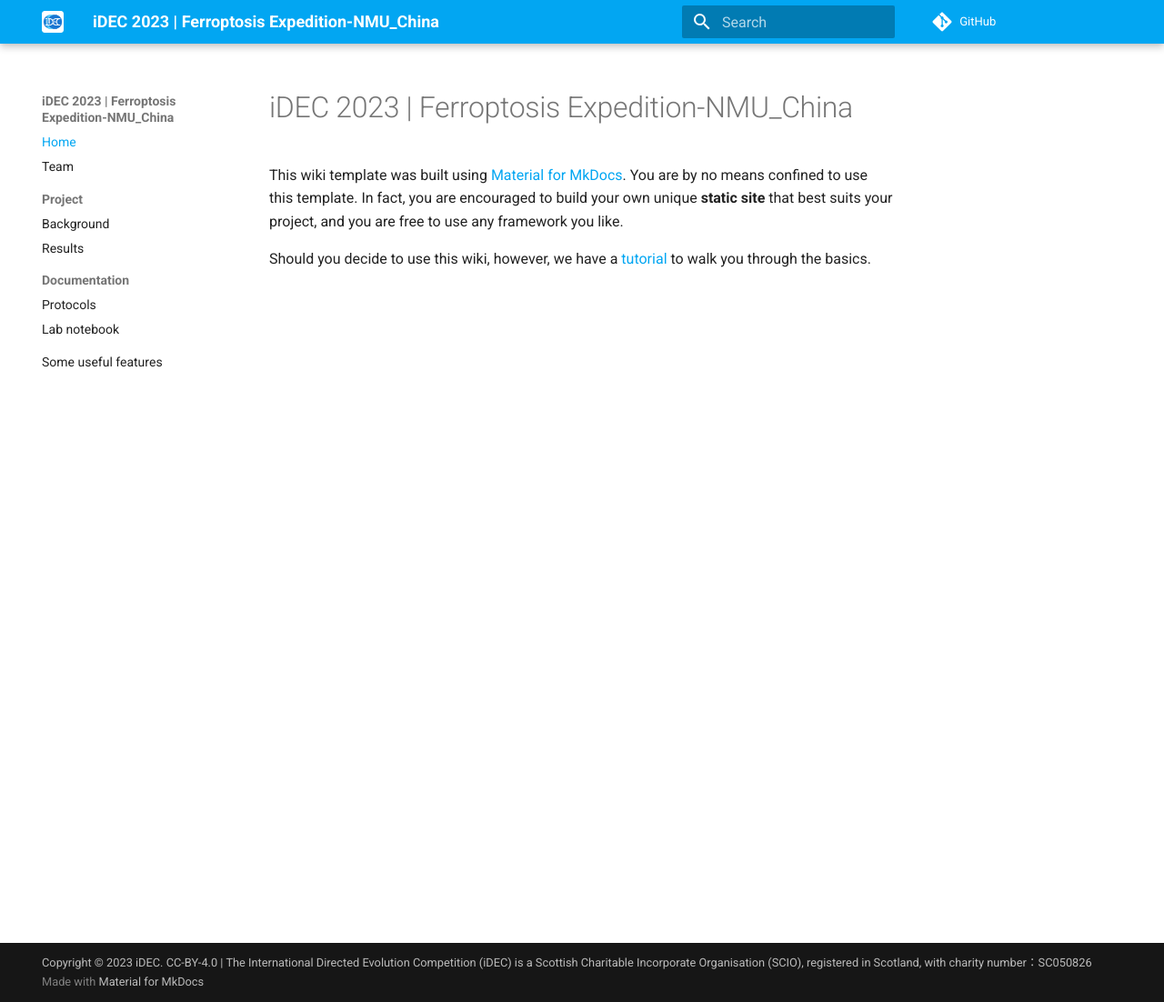
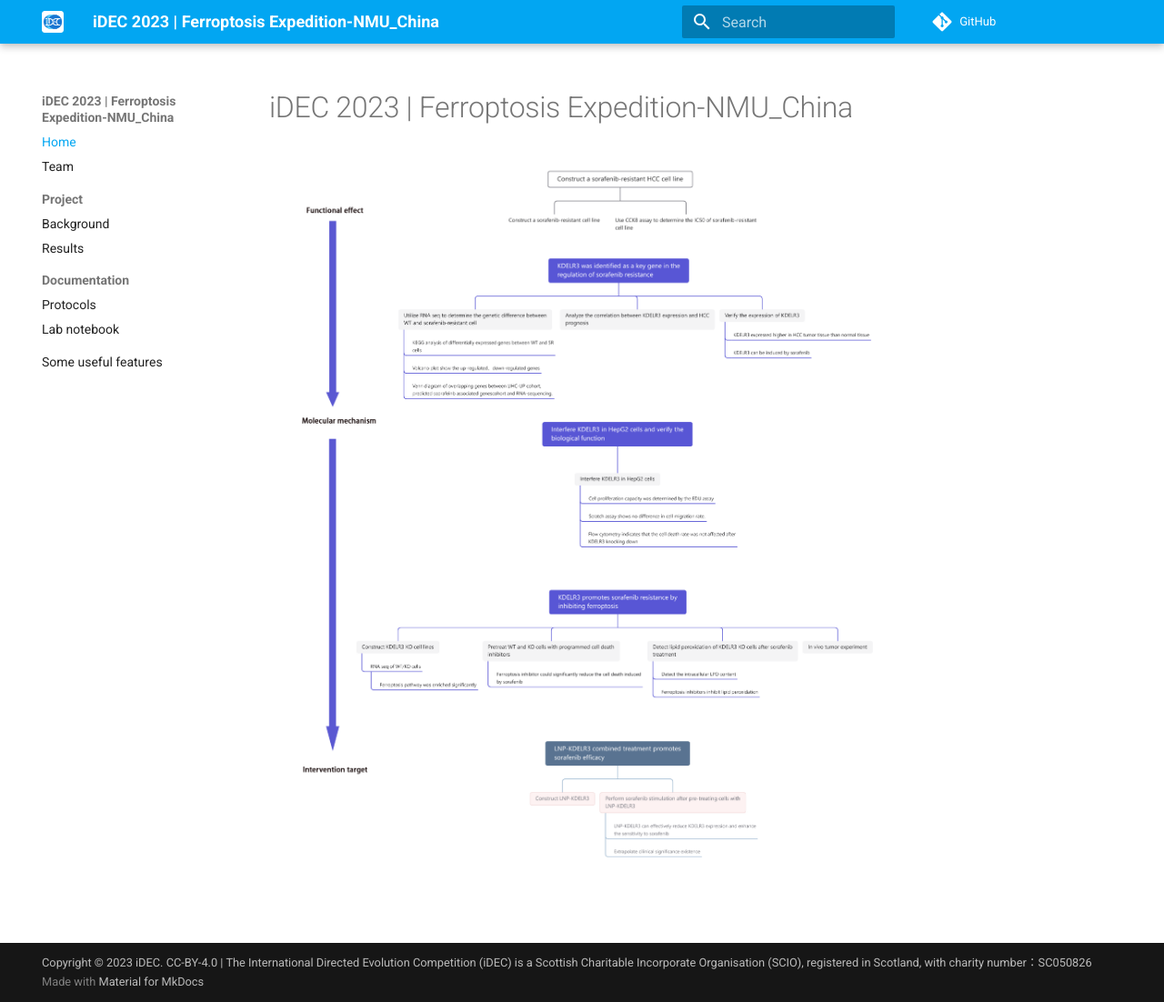
Before and after one commit to idec-teams/2023_Ferroptosis_Expedition-NMU_China, an MkDocs documentation site: the page built from docs/index.md, in a window 1280 px wide and 1102 px high. Shown: the whole window at 91% size. Built offline with MkDocs 1.6.1 and Material for MkDocs 9.7.7, drawn with Linux system fonts in a browser that asks for light colours; comment, search, counter and statistics services are not loaded.

Commit message:
Update index.md

```diff
--- a/docs/index.md
+++ b/docs/index.md
@@ -1,5 +1,3 @@
 # iDEC 2023 | Ferroptosis Expedition-NMU_China
 
-This wiki template was built using [Material for MkDocs](https://squidfunk.github.io/mkdocs-material/). You are by no means confined to use this template. In fact, you are encouraged to build your own unique **static site** that best suits your project, and you are free to use any framework you like.
-
-Should you decide to use this wiki, however, we have a [tutorial](https://wiki.idec.io/team_wiki/mkdocs/) to walk you through the basics.
+![Alt text](<思维导图0925.png>)
```
